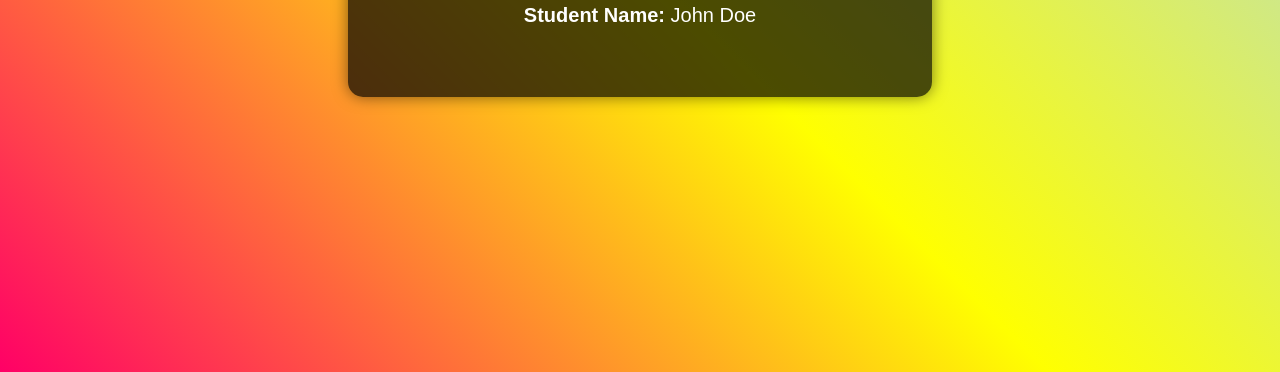
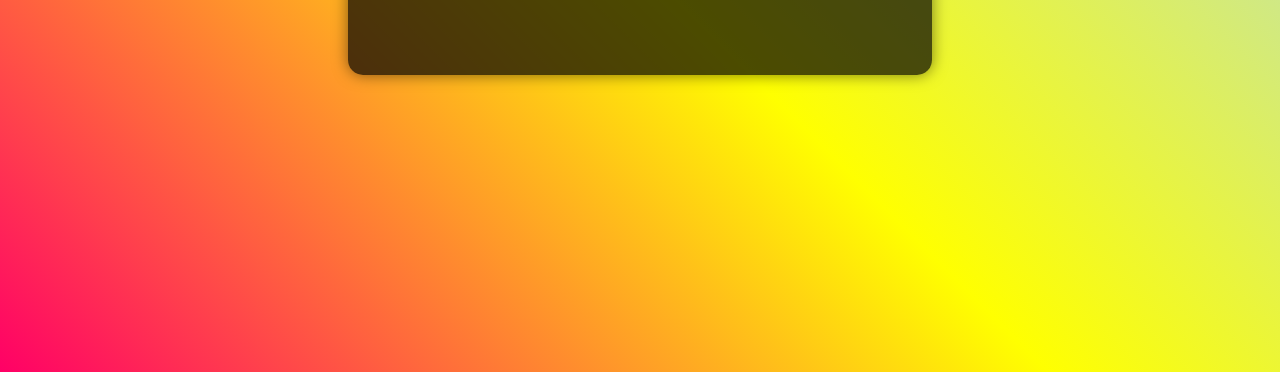
Before and after one commit to Greham07/MidtermServer, a plain HTML site: page index.html in a window 1280 px wide. Shown: the part 444-816 px from the top of the page. Drawn offline with Linux system fonts and the light colour scheme.

Commit message:
Update index.html

```diff
--- a/index.html
+++ b/index.html
@@ -32,7 +32,7 @@
     <div class="container">
         <h1>Welcome to My Midterm Server!</h1>
          <p><strong>Student Number:</strong> 12345678</p>
-        <p><strong>Student Name:</strong> John Doe</p>
+
     </div>
 </body>
 </html>
```
